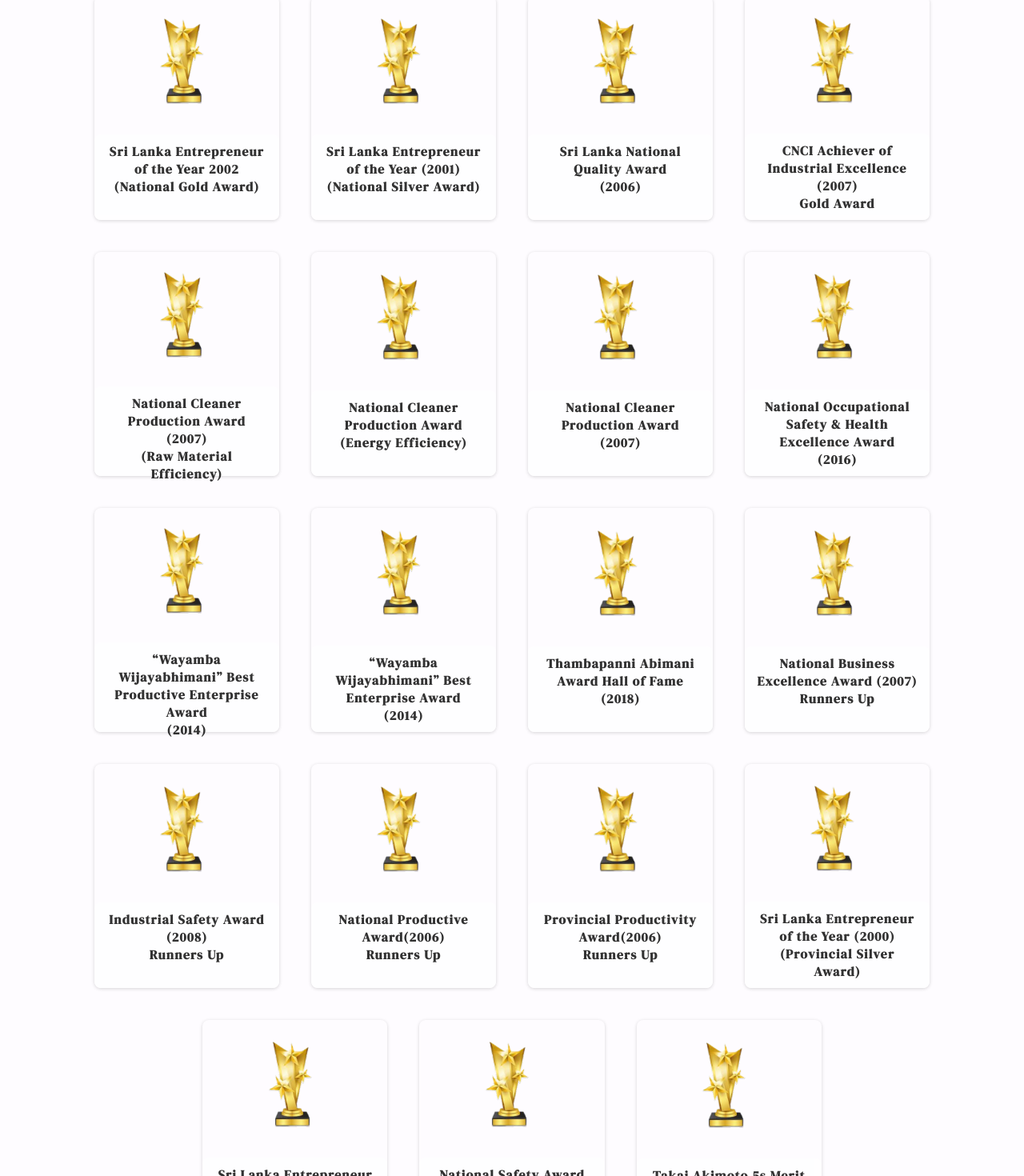
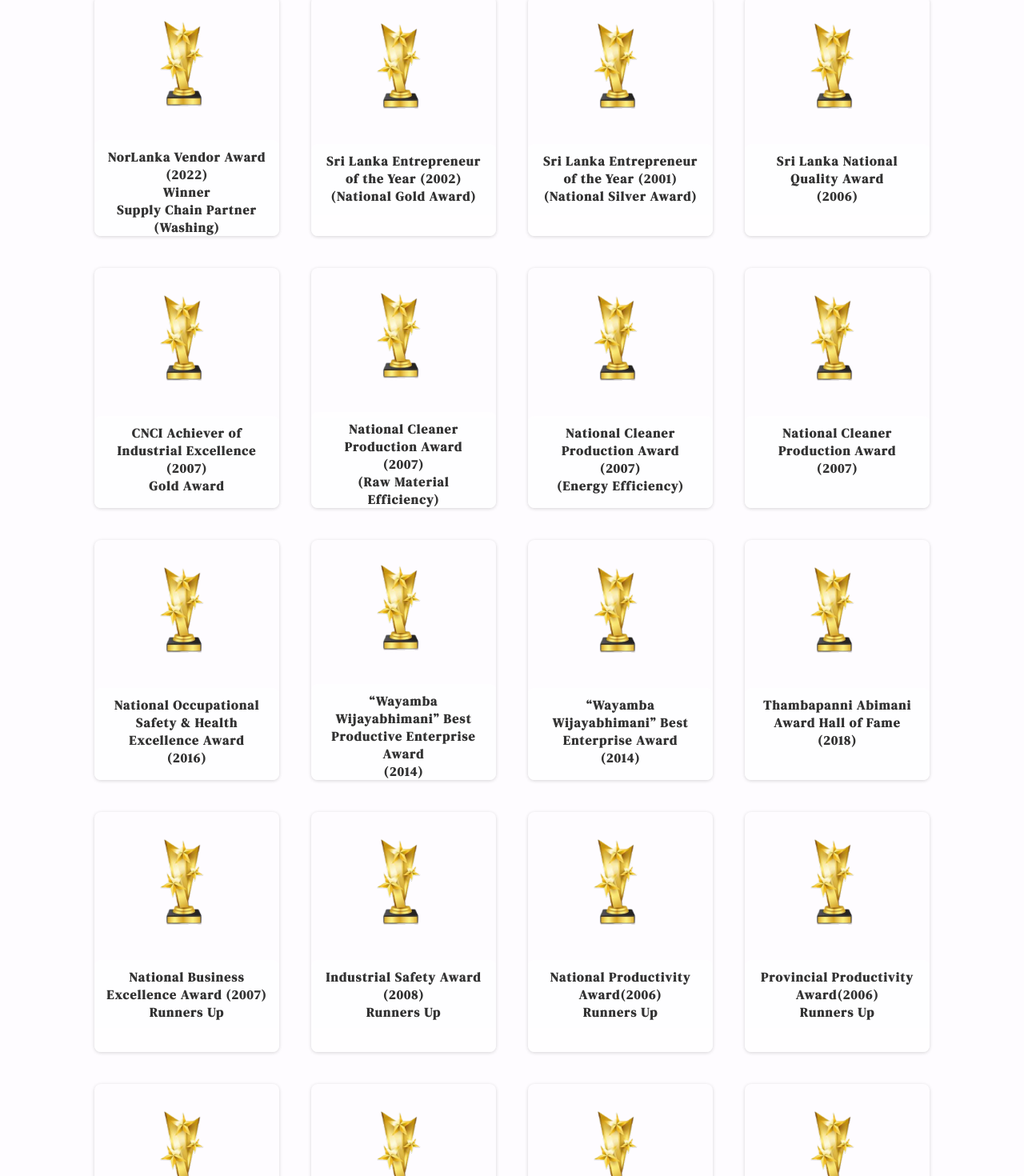
Before and after one commit to cyborgbuilder/prasara--complete, a React (Create React App) app: page /about in a window 1280 px wide. Shown: the part 1002-2472 px from the top of the page at 80% size. Built offline with nearby package versions, Linux system fonts and the light colour scheme; a web font is replaced by a local one.

Commit message:
changes added 08/29

```diff
--- a/src/components/About.js
+++ b/src/components/About.js
@@ -29,7 +29,15 @@
                     <img src='./award.png' />
                 </Upper>
                 <Down>
-                    <h1>Sri Lanka Entrepreneur of the Year 2002<br></br> (National Gold Award)</h1>
+                    <h1>NorLanka Vendor Award (2022)<br></br> Winner <br></br>Supply Chain Partner (Washing)</h1>
+                </Down>
+            </Slot>
+           <Slot>
+           <Upper>
+                    <img src='./award.png' />
+                </Upper>
+                <Down>
+                    <h1>Sri Lanka Entrepreneur of the Year (2002)<br></br> (National Gold Award)</h1>
                 </Down>
             </Slot>
 
@@ -77,7 +85,7 @@
                     <img src='./award.png' />
                 </Upper>
                 <Down>
-                    <h1>National Cleaner Production Award <br></br>(Energy Efficiency)</h1>
+                    <h1>National Cleaner Production Award (2007)<br></br>(Energy Efficiency)</h1>
                 </Down>
             </Slot>
 
@@ -149,7 +157,7 @@
                     <img src='./award.png' />
                 </Upper>
                 <Down>
-                    <h1>National Productive Award(2006) <br></br> Runners Up</h1>
+                    <h1>National Productivity Award(2006)<br></br>Runners Up</h1>
                 </Down>
             </Slot>
 
@@ -196,7 +204,7 @@
                 </Upper>
 
                 <Down>
-                    <h1>Takai Akimoto 5s Merit Award (2003) </h1>
+                    <h1>Takai Akimoto 5s Merit Award (2002)</h1>
                 </Down>
             </Slot>
 
@@ -316,7 +324,7 @@
 
 const Slot = styled.div`
 width: 19%;
-height: 280px;
+height: 300px;
 display: flex;
 flex-direction: column;
 justify-content: flex-end;
--- a/src/components/Certify.js
+++ b/src/components/Certify.js
@@ -31,6 +31,9 @@
         </Slot>
         <Slot>
         <img src='./7.png' />
+        </Slot>
+        <Slot>
+        <img src='./12.png' />
         </Slot>
         <Slot>
         <img src='./8.png' />
@@ -107,7 +110,7 @@
     width: 200px;
     height: 200px;
     border-radius: 5px;
-    margin: 20px;
+    margin: 30px 20px;
     display: flex;
     align-items: center;
     justify-content: center;
--- a/src/components/Contact.js
+++ b/src/components/Contact.js
@@ -38,10 +38,11 @@
                 <FaPhone className='icons_about'/>
               </Up>
               <Down>
-              <a href='tel:+94314927863'>< BsFillTelephoneFill className='icons_about_2'  /> <h4>(+94) 31 4927 863</h4></a>
+
               <a href='tel:+94768287040'>< BsFillTelephoneFill className='icons_about_2' /> <h4>(+94) 76 8287 040</h4></a>
               <a href='tel:+94768287041'>< BsFillTelephoneFill className='icons_about_2' /> <h4>(+94) 76 8287 041</h4></a>
               <a href='tel:+94768287042'>< BsFillTelephoneFill className='icons_about_2' /> <h4>(+94) 76 8287 042</h4></a>
+              <a href='tel:+94314927863'>< BsFillTelephoneFill className='icons_about_2'  /> <h4>(+94) 31 4927 863</h4></a>
 
 
               </Down>
--- a/src/components/Footer.js
+++ b/src/components/Footer.js
@@ -31,8 +31,9 @@
 
       <Section>
         <p>Contacts</p>
-        <a href='tel:+94314927863'>< BsFillTelephoneFill className='icons_footer'  /> <h4>(+94) 31 4927 863</h4></a>
+        {/* <a href='tel:+94314927863'>< BsFillTelephoneFill className='icons_footer'  /> <h4>(+94) 31 4927 863</h4></a> */}
         <a href='tel:+94768287040'>< BsFillTelephoneFill className='icons_footer' /> <h4>(+94) 76 8287 040</h4></a>
+        <a href='tel:+94768287041'>< BsFillTelephoneFill className='icons_footer' /> <h4>(+94) 76 8287 041</h4></a>
         <a href='mailto: rec@prasarawashing.com. '>< FiMail className='icons_footer' /> <p>rec@prasarawashing.com. </p></a>
         <a href='mailto: dhammikah@prasarawashing.com'>< FiMail className='icons_footer' /> <p>dhammikah@prasarawashing.com</p></a>
 
--- a/src/components/Sustainability.js
+++ b/src/components/Sustainability.js
@@ -75,7 +75,7 @@
                     <img src='./mirror.png' />
                   </Up>
                   <Down>
-                    <p>Water Treatment plant</p>
+                    <p>Effluent Treatment Plant</p>
                   </Down>
                 </Box>
 
```
Also changed, not shown: public/12.png (added).
